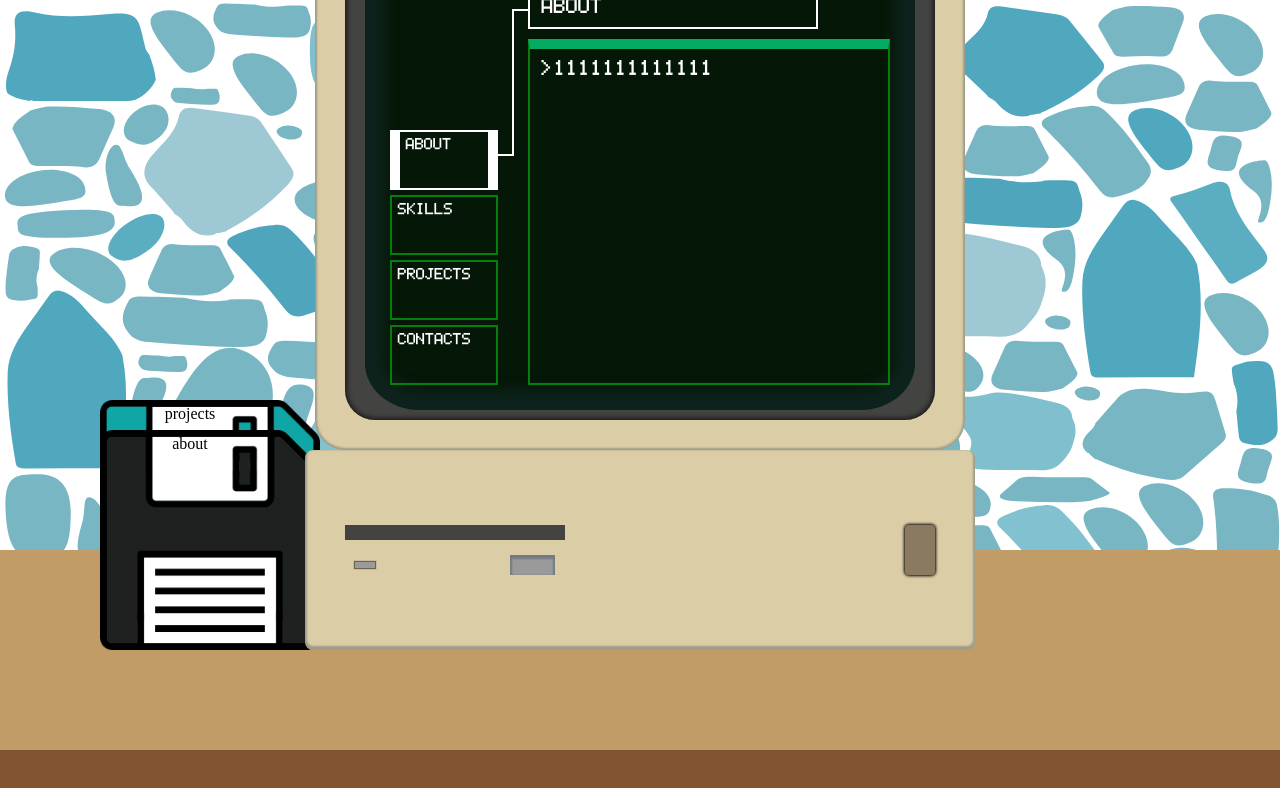
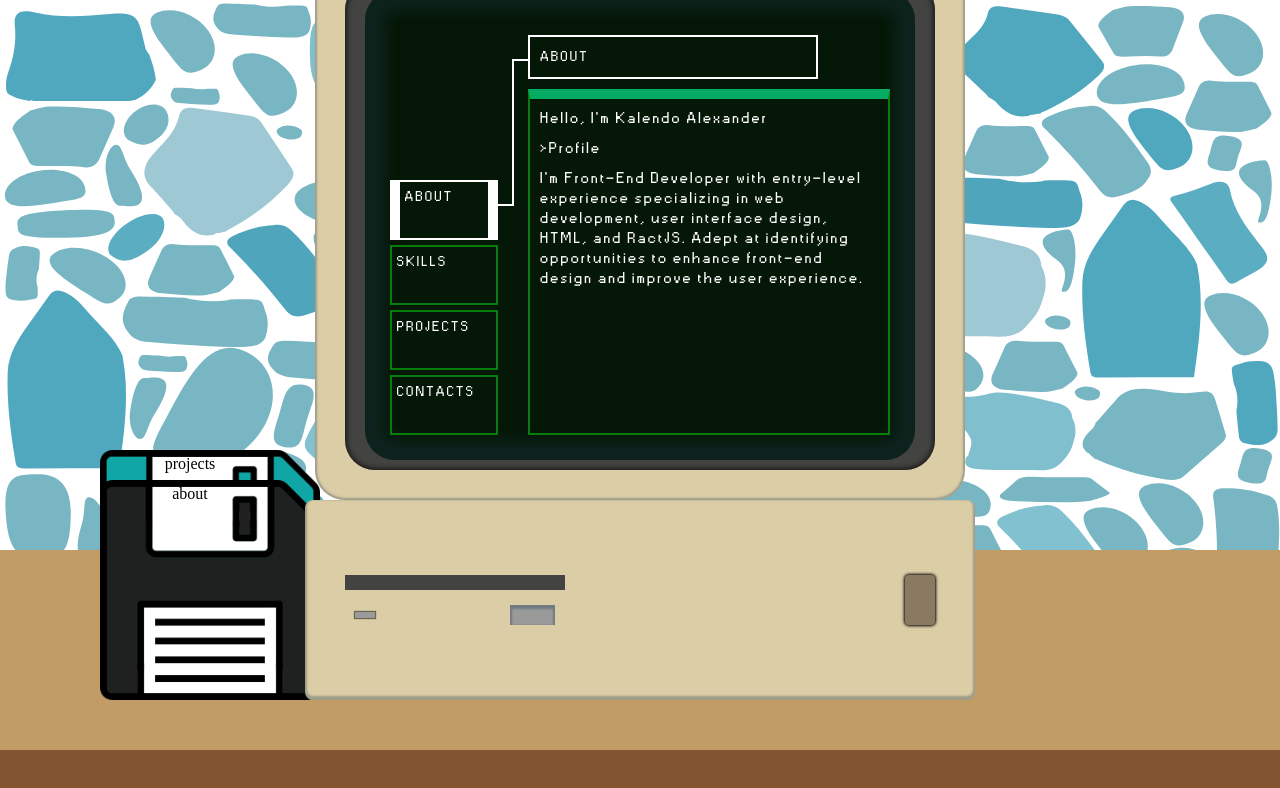
Before and after one commit to backspacev9/myportfolio, a React (Create React App) app: page / in a window 1280 px wide. Shown: the top 788 px of the page. Built offline with nearby package versions, Linux system fonts and the light colour scheme.

Commit message:
feat: add full screen mode and fix some bugs wih canvas

```diff
--- a/package.json
+++ b/package.json
@@ -1,7 +1,6 @@
 {
   "name": "my-app",
   "version": "0.1.0",
-  "homepage": "https://backspacev9.github.io/myportfolio/",
   "private": true,
   "dependencies": {
     "@testing-library/jest-dom": "^5.16.5",
--- a/src/App.scss
+++ b/src/App.scss
@@ -3,6 +3,12 @@
 @font-face {
   font-family: lcdSolid;
   src: url(./../public/fonts/LcdSolid-VPzB.ttf);
+}
+@font-face {
+  font-family: Sevastopol-Interface;
+  src: url(./../public/fonts/Sevastopol-Interface.ttf);
+  line-height: 20px;
+  letter-spacing: 2px;
 }
 
 * {
@@ -34,7 +40,6 @@ section {
   display: flex;
   justify-content: center;
   height: $tableHeight;
-  position: relative;
   width: 100%;
   background-color: #c19c67;
   z-index: 1;
--- a/src/components/computer/Computer.scss
+++ b/src/components/computer/Computer.scss
@@ -1,4 +1,25 @@
 @import "../../varibles.style.scss";
+
+.fullScreen {
+  top: 0;
+  bottom: unset !important;
+  font-size: 25px !important;
+  .header {
+    font-size: 30px !important;
+  }
+  .monitor {
+    width: 100vw !important;
+    height: 100vh !important;
+  }
+  .comp-controls {
+    display: none !important;
+  }
+  main section {
+    font-size: 40px !important;
+    line-height: 30px !important;
+  }
+}
+
 .computer {
   display: flex;
   position: absolute;
@@ -6,7 +27,12 @@
   flex-direction: column;
   justify-content: center;
   align-items: center;
-  font-family: lcdSolid;
+  //font-family: lcdSolid;
+  font-family: Sevastopol-Interface;
+  font-size: 20px;
+  letter-spacing: 2px;
+  line-height: 20px;
+  color: #fff;
   z-index: 100;
 
   .monitor {
@@ -44,11 +70,9 @@
     // background-image: url("../../../public/img/bg-computer.jpg");
     //background-color: #459c84;
     background-color: #051706;
+    // color: #1bba44;
 
-    font-size: 20px;
-    // color: #1bba44;
-    color: #fff;
-    border-radius: 10%;
+    border-radius: 30px;
     //  box-shadow: 0px 0px 5px 6px rgba(34, 60, 80, 0.33);
     box-shadow: 0px 0px 15px 20px rgba(34, 60, 80, 0.33) inset;
 
--- a/src/components/computer/Computer.tsx
+++ b/src/components/computer/Computer.tsx
@@ -3,13 +3,21 @@ import "../../";
 import Browser from "../browser/Browser";
 
 import AboutDiskette from "../diskette-menu/aboutDiskette/AboutDiskette";
+import {useState} from "react";
 const Computer = () => {
+  const [isFullScreen, setIsFullScreen] = useState(false);
+
+  const fullScreen = () => {
+    setIsFullScreen(!isFullScreen);
+    console.log("click");
+  };
+
   return (
-    <div className="computer">
+    <div className={`computer ${isFullScreen ? "fullScreen" : ""}`}>
       <div className="monitor">
         <div className="m-main">
           <div className="m-glass">
-            <AboutDiskette />
+            <AboutDiskette isFullScreen={isFullScreen} />
             {/* Wake up neo
             <br />
             The matrix has you
@@ -27,7 +35,7 @@ const Computer = () => {
             <span className="btn-pickoff"></span>
           </div>
         </div>
-        <span className="btn-onOff"></span>
+        <span className="btn-onOff" onClick={() => fullScreen()}></span>
       </div>
       {/* <img className="comp_foot" src="./img/monitor_foot.svg" alt="" /> */}
     </div>
--- a/src/components/diskette-menu/aboutDiskette/AboutDiskette.scss
+++ b/src/components/diskette-menu/aboutDiskette/AboutDiskette.scss
@@ -19,7 +19,6 @@
     align-items: flex-end;
     height: 100%;
     width: 150px;
-    font-size: 15px;
     z-index: 100;
     nav {
       display: flex;
@@ -55,16 +54,20 @@
     }
 
     section {
+      flex-direction: column;
       height: 100%;
       margin-top: 10px;
       border: 2px solid #077d0c;
       border-top: 10px solid #04ab63;
+      font-size: 22px;
 
       overflow-y: auto;
 
       .tabContent {
         display: none;
+        flex-direction: column;
         height: 100%;
+        gap: 10px;
       }
 
       .activeTC {
--- a/src/components/diskette-menu/aboutDiskette/AboutDiskette.tsx
+++ b/src/components/diskette-menu/aboutDiskette/AboutDiskette.tsx
@@ -12,48 +12,35 @@ const defaultState = {
   projects: "",
   contacts: "",
 };
-const defaultStateOffSets = {
-  about: 0,
-  skills: 0,
-  projects: 0,
-  contacts: 0,
-};
 
-const AboutDiskette = () => {
+interface aboutDisketteProps {
+  isFullScreen: boolean;
+}
+
+const AboutDiskette = (props: aboutDisketteProps) => {
   const {about, skills, projects, contacts} = nameMenus;
-  const canvasRef: React.RefObject<HTMLCanvasElement> = React.createRef();
-  const headerRef: React.RefObject<HTMLDivElement> = React.createRef();
-  const tab1MenuRef: React.RefObject<HTMLLIElement> = React.createRef();
-  const tab2MenuRef: React.RefObject<HTMLLIElement> = React.createRef();
-  const tab3MenuRef: React.RefObject<HTMLLIElement> = React.createRef();
-  const tab4MenuRef: React.RefObject<HTMLLIElement> = React.createRef();
+  const canvasRef = useRef<HTMLCanvasElement>(null);
+  const headerRef = useRef<HTMLDivElement>(null);
+  const tab1MenuRef = useRef<HTMLLIElement>(null);
+  const tab2MenuRef = useRef<HTMLLIElement>(null);
+  const tab3MenuRef = useRef<HTMLLIElement>(null);
+  const tab4MenuRef = useRef<HTMLLIElement>(null);
 
-  const tab1Y = tab1MenuRef.current?.offsetTop;
-  const tab2Y = tab2MenuRef.current?.offsetTop;
-  const tab3Y = tab3MenuRef.current?.offsetTop;
-  const tab4Y = tab4MenuRef.current?.offsetTop;
   const [activeTC, setActiveTC] = useState(defaultState);
   const [activeTab, setActiveTab] = useState(defaultState);
-  const [offSets, setOffSets] = useState(defaultStateOffSets);
-  const [activeTabConvas, setActiveTabConvas] = useState(0);
+  const [activeTabConvas, setActiveTabConvas] = useState<HTMLLIElement>();
   const [header, setHeader] = useState("");
 
   useEffect(() => {
-    const tab1Y = tab1MenuRef.current?.offsetTop;
-    const tab2Y = tab2MenuRef.current?.offsetTop;
-    const tab3Y = tab3MenuRef.current?.offsetTop;
-    const tab4Y = tab4MenuRef.current?.offsetTop;
-    setOffSets({...offSets, about: tab1Y!, skills: tab2Y!, projects: tab3Y!, contacts: tab4Y!});
-    setActiveTabConvas(tab1Y!);
+    setActiveTabConvas(tab1MenuRef.current!);
     setActiveTC({...defaultState, about: "activeTC"});
     setActiveTab({...defaultState, about: "activeTab"});
-
     setHeader(about);
   }, []);
 
   useEffect(() => {
     drowMenuLine();
-  }, [activeTabConvas]);
+  }, [activeTabConvas, props.isFullScreen]);
 
   const drowMenuLine = () => {
     const convEl = canvasRef.current;
@@ -71,8 +58,8 @@ const AboutDiskette = () => {
       ctx.moveTo(canvasWidth!, headerY!);
       ctx.lineTo(canvasWidth! / 2, headerY!);
 
-      ctx.lineTo(canvasWidth! / 2, activeTabConvas);
-      ctx.lineTo(0, activeTabConvas);
+      ctx.lineTo(canvasWidth! / 2, activeTabConvas?.offsetTop!);
+      ctx.lineTo(0, activeTabConvas?.offsetTop!);
 
       ctx.strokeStyle = "#fff";
       ctx.lineWidth = 2;
@@ -85,26 +72,26 @@ const AboutDiskette = () => {
       case about:
         setActiveTC({...defaultState, about: "activeTC"});
         setActiveTab({...defaultState, about: "activeTab"});
-        setActiveTabConvas(offSets.about);
+        setActiveTabConvas(tab1MenuRef.current!);
         setHeader(about);
         break;
       case skills:
         setActiveTC({...defaultState, skills: "activeTC"});
         setActiveTab({...defaultState, skills: "activeTab"});
-        setActiveTabConvas(offSets.skills);
+        setActiveTabConvas(tab2MenuRef.current!);
         setHeader(skills);
         break;
       case projects:
         setActiveTC({...defaultState, projects: "activeTC"});
         setActiveTab({...defaultState, projects: "activeTab"});
-        setActiveTabConvas(offSets.projects);
+        setActiveTabConvas(tab3MenuRef.current!);
         setHeader(projects);
 
         break;
       case contacts:
         setActiveTC({...defaultState, contacts: "activeTC"});
         setActiveTab({...defaultState, contacts: "activeTab"});
-        setActiveTabConvas(offSets.contacts);
+        setActiveTabConvas(tab4MenuRef.current!);
         setHeader(contacts);
         break;
     }
@@ -154,9 +141,19 @@ const AboutDiskette = () => {
           {header}
         </div>
         <section>
-          <div className={`tabContent tc-about ${activeTC.about}`}>&#62;1111111111111</div>
-          <div className={`tabContent tc-skills ${activeTC.skills}`}>&#62;2222222222222</div>
-          <div className={`tabContent tc-projects ${activeTC.projects}`}>&#62;333333333333</div>
+          <div className={`tabContent tc-about ${activeTC.about}`}>
+            <span> Hello, I'm Kalendo Alexander</span>
+            <span> &#62;Profile</span>
+            <p>
+              I'm Front-End Developer with entry-level experience specializing in web development,
+              user interface design, HTML, and RactJS. Adept at identifying opportunities to enhance
+              front-end design and improve the user experience.
+            </p>
+          </div>
+          <div className={`tabContent tc-skills ${activeTC.skills}`}>
+            &#62; <p></p>
+          </div>
+          <div className={`tabContent tc-projects ${activeTC.projects}`}>&#62;33333333333</div>
           <div className={`tabContent tc-contacts ${activeTC.contacts}`}>&#62;44444444444</div>
         </section>
       </main>
```
Also changed, not shown: public/fonts/Sevastopol-Interface.ttf (added), 1 other file (tests, documents, lock files or other folders).
